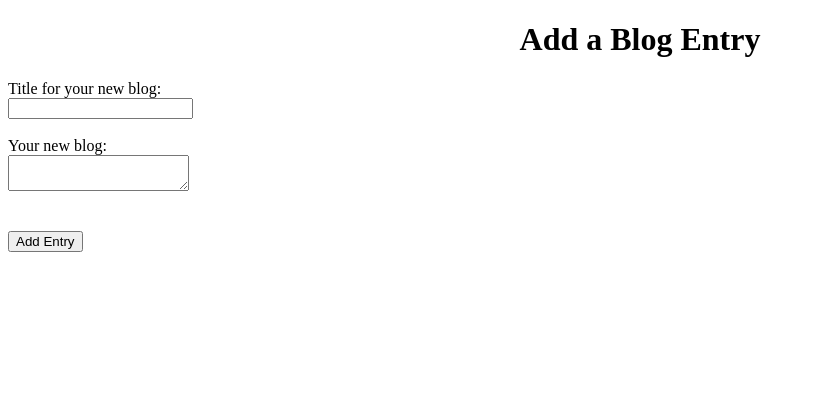
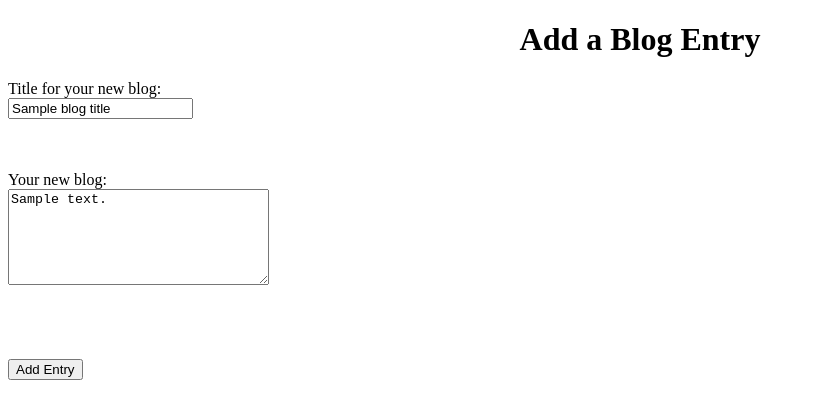
Before and after one commit to Sneha-ks/Blogz, a Flask app: template templates/new_post.html in a window 1280 px wide. Shown: the part 26-445 px from the top of the page, without its empty margins (0-815 px from the left). Run offline with Flask 2, Linux system fonts and the light colour scheme; the template is opened without the code that fills it: most values are stand-ins (such as "Sample title", 1, 10 or a date in 2020).

Commit message:
Finished Usecase 1

```diff
--- a/main.py
+++ b/main.py
@@ -17,11 +17,15 @@ class Blog(db.Model):
         self.title = title
         self.body = body
 
-@app.route('/blog', methods=['POST', 'GET'])
+@app.route('/blog')
 def index():
 
-    blogs = Blog.query.all()
-    return render_template('main_page.html',title='Build a Blog', blogs=blogs)
+    blog_id = request.args.get('id')
+    if blog_id:
+        return redirect('/blogpage')
+    else:
+        blogs = Blog.query.all()
+        return render_template('main_page.html',title='Build a Blog', blogs=blogs)
 
 
 @app.route('/newpost', methods=['POST','GET'])
@@ -30,13 +34,35 @@ def newpost():
     if request.method == 'POST':
         blog_title = request.form['title']
         blog_body = request.form['body']
-        new_blog = Blog(blog_title, blog_body)
-        db.session.add(new_blog)
-        db.session.commit()
-        return redirect('/blog')
+
+        titleError = ''
+        bodyError = ''
+
+        #Title Validation
+        if not blog_title:
+            titleError = 'Please fill in the title'
+
+        #Body Validation
+        if not blog_body:
+            bodyError = 'Please fill in the body'
+
+        if not titleError and not bodyError:
+            new_blog = Blog(blog_title, blog_body)
+            db.session.add(new_blog)
+            db.session.commit()
+            return redirect('/blog')
+        else:
+            return render_template('new_post.html', title='New Blog', blog_title=blog_title,
+            titleError=titleError, blog_body=blog_body, bodyError=bodyError)
     else:
         return render_template('new_post.html',title='New Blog')
 
+@app.route('/blogpage')
+def display():
+
+    blog_id = int(request.args.get('id'))
+    blog= Blog.query.filter_by(id=blog_id).first()
+    return render_template('blog_page.html', blog=blog)
 
 if __name__ == '__main__':
     app.run()
--- a/static/style.css
+++ b/static/style.css
@@ -1,7 +1,15 @@
 h1{
     text-align: center;
+}
+
+h2 {
+    color: blue;
 }
 
 .one{
     list-style: none;
 }
+
+.error{
+    color: red;
+}
--- a/templates/main_page.html
+++ b/templates/main_page.html
@@ -10,7 +10,7 @@
     <ul class='one'>
         {% for blog in blogs %}
         <li>
-            <h2>{{blog.title}}</h2>
+            <a href="/blogpage?id={{blog.id}}"><h2>{{blog.title}}</h2></a>
             <p><em>{{blog.body}}</em></p>
         </li>
         <hr />
--- a/templates/new_post.html
+++ b/templates/new_post.html
@@ -4,17 +4,19 @@
 
     <h1>Add a Blog Entry</h1>
     <form method="POST">
-        <label>
+        <label for='title'>
             Title for your new blog:
             <br>
-            <input type='text' name='title'>
+            <input type='text' name='title' value='{{blog_title}}'>
+            <p class="error">{{titleError}}</p>
         </label>
         <br>
         <br>
-        <label>
+        <label for='body'>
             Your new blog:
             <br>
-            <textarea name='body'></textarea>
+            <textarea name='body' rows='6' cols='30' value='{{blog_body}}'>{{blog_body}}</textarea>
+            <p class="error">{{bodyError}}</p>
         </label>
         <br>
         <br>
```
Also changed, not shown: templates/blog_page.html (added, +8 -0 lines).
